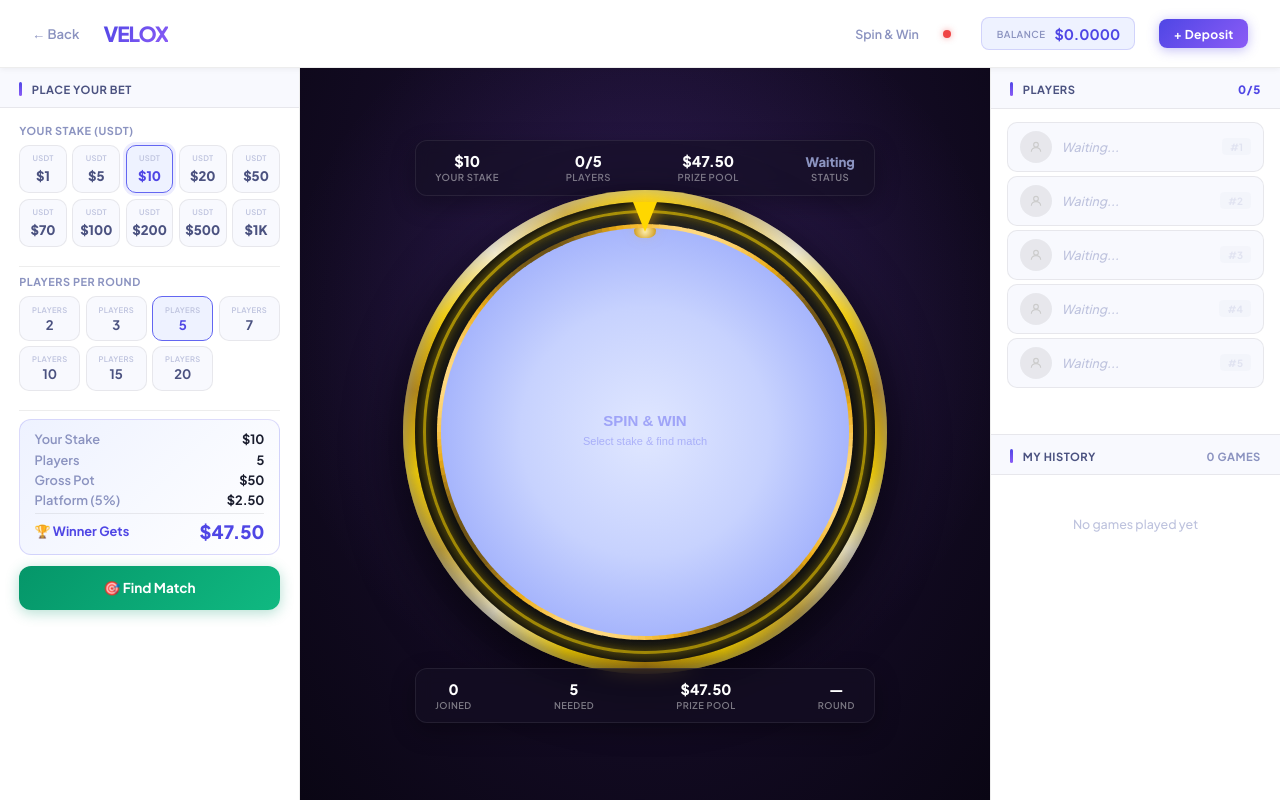
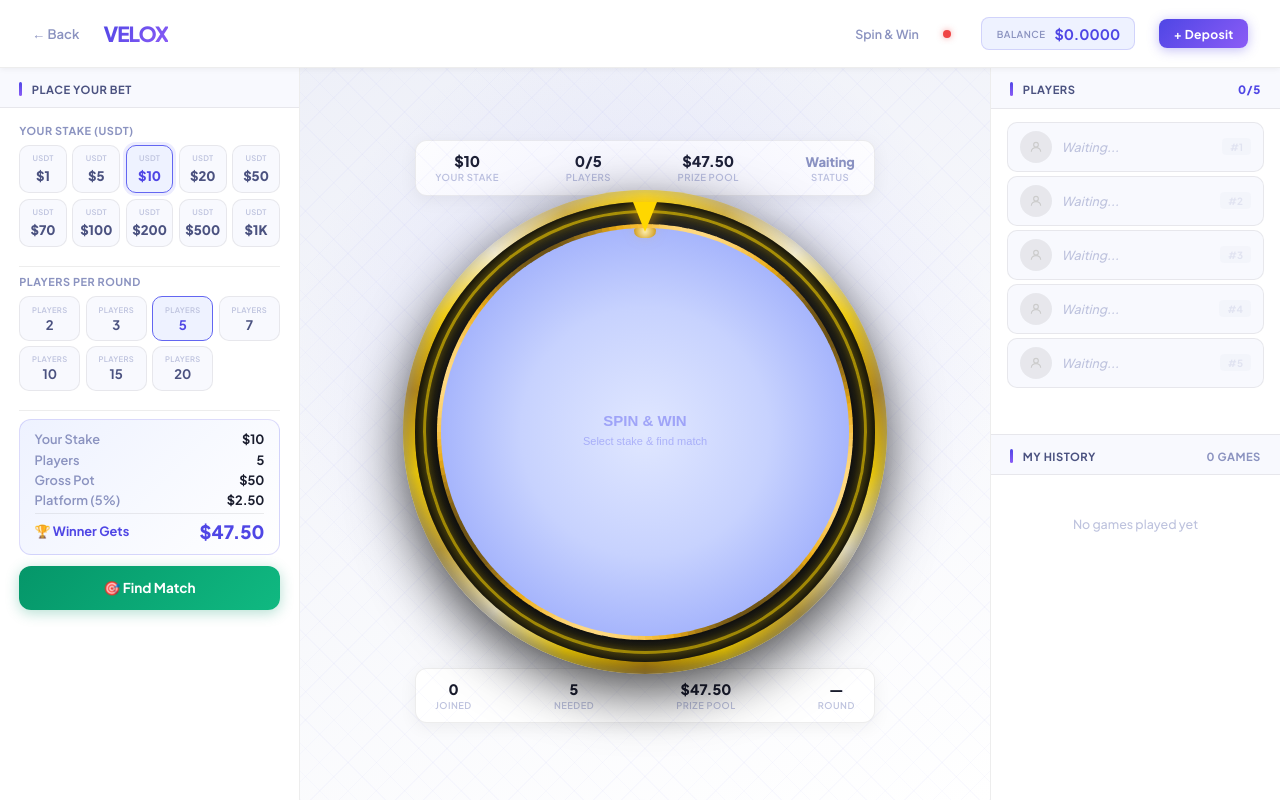
Before and after one commit to Mohammad-Adi-1/spin-and-win, a website: page spinwin.html in a window 1280 px wide. Drawn offline with nearby package versions, Linux system fonts and the light colour scheme; no server answers.

Commit message:
UI: Revert arena background to original pristine light colors while introducing a delicate but complex geometric CSS grid mesh pattern to add visual interest

```diff
--- a/spinwin.html
+++ b/spinwin.html
@@ -93,12 +93,12 @@ body{background:var(--bg);min-height:100vh;display:flex;flex-direction:column}
 .mp-bar-fill{height:100%;background:linear-gradient(90deg,var(--indigo),var(--violet2));border-radius:4px;transition:width .3s var(--ease-out-expo);width:0%}
 .mp-status{font-size:.7rem;font-weight:600;color:var(--text3)}
 .sl{font-size:.68rem;font-weight:700;color:var(--text3);text-transform:uppercase;letter-spacing:.5px;margin-bottom:.5rem}
-.arena{background:radial-gradient(ellipse at 50% 30%,#1e1136 0%,#0a0614 100%);display:flex;flex-direction:column;align-items:center;justify-content:center;padding:1.2rem 1.5rem 1.5rem;gap:1rem;position:relative;height:100%;min-height:0;overflow-y:auto;overflow-x:hidden}
-.arena::before{content:'';position:absolute;inset:0;background:radial-gradient(circle at 50% 38%,rgba(139,92,246,.18) 0%,transparent 65%);pointer-events:none;z-index:0}
-.arena-bar{width:100%;max-width:460px;padding:.7rem 1.2rem;border-radius:12px;background:rgba(20,15,35,.6);backdrop-filter:blur(8px);border:1px solid rgba(255,255,255,.08);display:flex;align-items:center;justify-content:space-between;gap:1rem;box-shadow:0 8px 24px rgba(0,0,0,.3);flex-shrink:0}
+.arena{background:linear-gradient(160deg,var(--bg2),#fff);display:flex;flex-direction:column;align-items:center;justify-content:center;padding:1.2rem 1.5rem 1.5rem;gap:1rem;position:relative;height:100%;min-height:0;overflow-y:auto;overflow-x:hidden}
+.arena::before{content:'';position:absolute;inset:0;background-image:radial-gradient(circle at 50% 42%,rgba(99,102,241,.15) 0%,transparent 65%),repeating-linear-gradient(45deg,rgba(99,102,241,.03) 0px,rgba(99,102,241,.03) 1px,transparent 1px,transparent 20px),repeating-linear-gradient(-45deg,rgba(99,102,241,.03) 0px,rgba(99,102,241,.03) 1px,transparent 1px,transparent 20px);pointer-events:none;z-index:0}
+.arena-bar{width:100%;max-width:460px;padding:.7rem 1.2rem;border-radius:12px;background:#fff;border:1px solid var(--border-dim);display:flex;align-items:center;justify-content:space-between;gap:1rem;box-shadow:0 4px 18px rgba(0,0,0,.06);flex-shrink:0}
 .ab-item{display:flex;flex-direction:column;align-items:center;gap:1px}
-.ab-val{font-size:.92rem;font-weight:800;color:#fff}
-.ab-lbl{font-size:.6rem;font-weight:600;text-transform:uppercase;letter-spacing:.5px;color:rgba(255,255,255,.45)}
+.ab-val{font-size:.92rem;font-weight:800;color:var(--text)}
+.ab-lbl{font-size:.6rem;font-weight:600;text-transform:uppercase;letter-spacing:.5px;color:var(--text4)}
 .wheel-wrap{position:relative;width:min(440px,84vw);height:min(440px,84vw);display:flex;align-items:center;justify-content:center;flex-shrink:0}
 .rim-outer{position:absolute;inset:-22px;border-radius:50%;z-index:0;background:conic-gradient(#ffd700 0deg,#d4af37 20deg,#fff8dc 40deg,#ffd700 60deg,#b8860b 80deg,#ffd700 100deg,#fff8dc 120deg,#d4af37 140deg,#ffd700 160deg,#b8860b 180deg,#ffd700 200deg,#fff8dc 220deg,#d4af37 240deg,#ffd700 260deg,#b8860b 280deg,#ffd700 300deg,#fff8dc 320deg,#d4af37 340deg,#ffd700 360deg);box-shadow:0 18px 55px rgba(0,0,0,.7),inset 0 4px 18px rgba(255,255,255,.5),inset 0 -4px 18px rgba(0,0,0,.6)}
 .rim-gap{position:absolute;inset:-10px;border-radius:50%;z-index:1;background:radial-gradient(ellipse at 50% 20%,#2a2a2a 0%,#0a0a0a 100%);box-shadow:inset 0 6px 20px rgba(0,0,0,.85)}
@@ -122,10 +122,10 @@ body{background:var(--bg);min-height:100vh;display:flex;flex-direction:column}
 .ro-wins-label{font-size:.65rem;font-weight:700;letter-spacing:2px;text-transform:uppercase;color:var(--text3)}
 .ro-prize{font-size:2rem;font-weight:800;color:var(--green);line-height:1}
 .ro-fee{font-size:.72rem;color:var(--text4);margin-bottom:.4rem}
-.arena-strip{width:100%;max-width:460px;padding:.7rem 1.2rem;border-radius:12px;background:rgba(20,15,35,.6);backdrop-filter:blur(8px);border:1px solid rgba(255,255,255,.08);box-shadow:0 8px 24px rgba(0,0,0,.3);display:flex;align-items:center;justify-content:space-between;font-size:.8rem;flex-shrink:0;gap:.5rem}
+.arena-strip{width:100%;max-width:460px;padding:.7rem 1.2rem;border-radius:12px;background:#fff;border:1px solid var(--border-dim);box-shadow:0 4px 18px rgba(0,0,0,.06);display:flex;align-items:center;justify-content:space-between;font-size:.8rem;flex-shrink:0;gap:.5rem}
 .as-item{display:flex;flex-direction:column;align-items:center;gap:1px}
-.as-val{font-weight:800;font-size:.9rem;color:#fff}
-.as-lbl{font-size:.58rem;font-weight:600;text-transform:uppercase;letter-spacing:.5px;color:rgba(255,255,255,.45)}
+.as-val{font-weight:800;font-size:.9rem;color:var(--text)}
+.as-lbl{font-size:.58rem;font-weight:600;text-transform:uppercase;letter-spacing:.5px;color:var(--text4)}
 .players-list{display:flex;flex-direction:column;gap:.25rem;flex:1;min-height:0}
 .player-slot{display:flex;align-items:center;gap:.6rem;padding:0 .75rem;border-radius:10px;background:var(--bg4);border:1.5px solid var(--border-dim);font-size:.82rem;transition:border-color .2s,background .2s;flex:1 1 auto;min-height:24px;max-height:50px;overflow:hidden}
 .player-slot.filled{background:#fff;border-color:var(--border-dim2);animation:slot-in .25s var(--ease-out-expo)}
```
Also changed, not shown: 1 other file.
